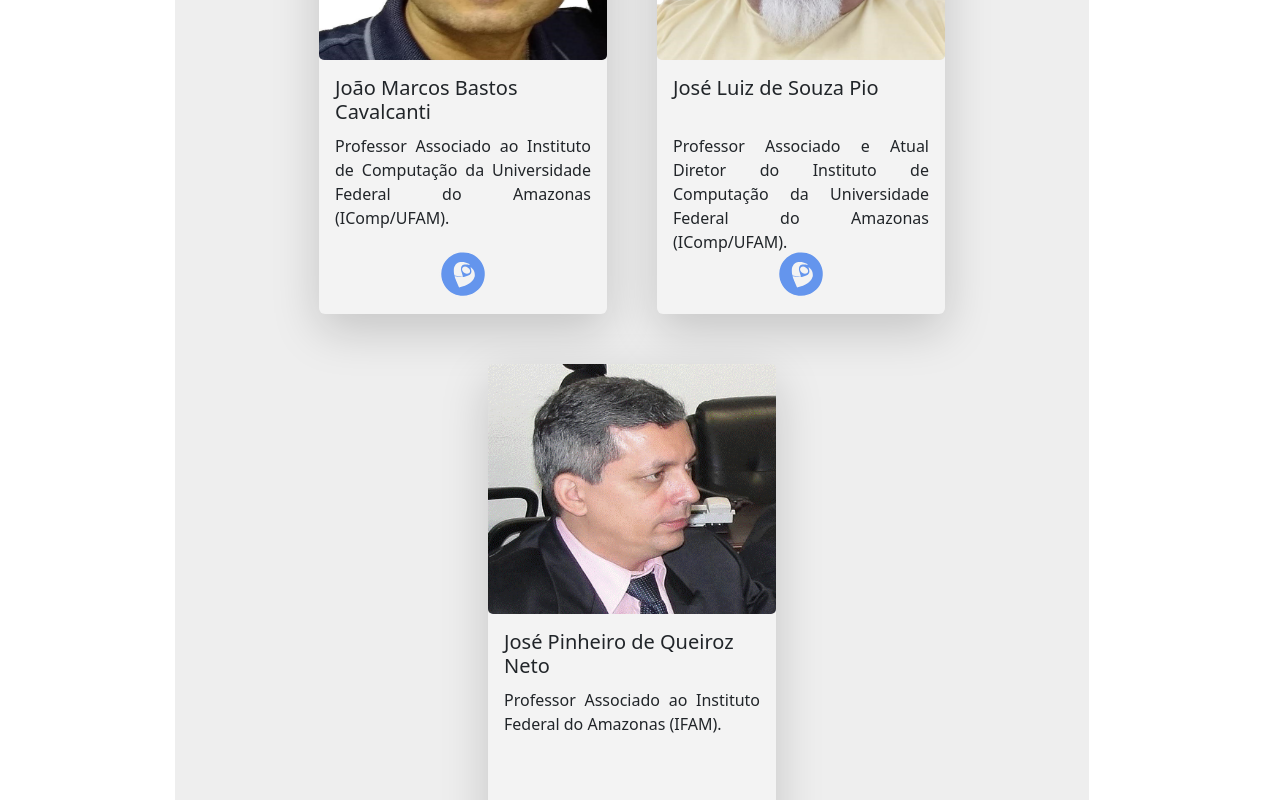
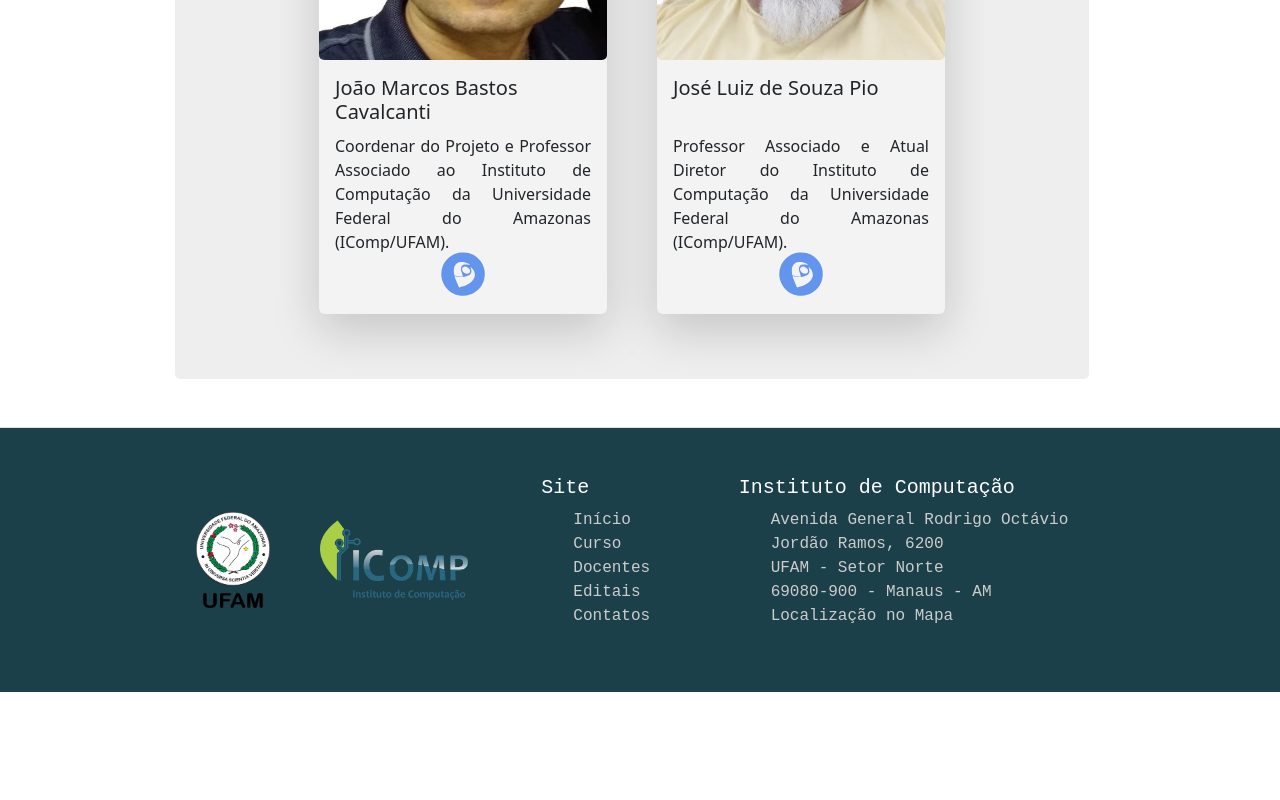
Before and after one commit to LuanAlexandre/impactlab, a React (Create React App) app: page /docentes in a window 1280 px wide. Shown: the part 1640-2440 px from the top of the page. After the commit the page ends 2332 px from the top, so only its background shows below. Built offline with nearby package versions, Linux system fonts and the light colour scheme.

Commit message:
Links na pagina inicial e atualiza lista de docentes

```diff
--- a/src/assets/config/data.js
+++ b/src/assets/config/data.js
@@ -4,7 +4,6 @@ import felipe from '../images/perfil/felipe.jpeg';
 import james from '../images/perfil/james.jpg';
 import joaomarcos from '../images/perfil/joaomarcos.jpeg';
 import josepio from '../images/perfil/josepio.jpeg';
-import josepinheiro from '../images/perfil/josepinheiro.gif';
 
 export const professores = [
   {
@@ -42,7 +41,7 @@ export const professores = [
     id: 5,
     nome: 'João Marcos Bastos Cavalcanti',
     descricao:
-      'Professor Associado ao Instituto de Computação da Universidade Federal do Amazonas (IComp/UFAM).',
+      'Coordenar do Projeto e Professor Associado ao Instituto de Computação da Universidade Federal do Amazonas (IComp/UFAM).',
     lattes: 'http://lattes.cnpq.br/3537707069694606',
     imagem: joaomarcos,
   },
@@ -54,13 +53,6 @@ export const professores = [
     lattes: 'http://lattes.cnpq.br/1014904168887285',
     imagem: josepio,
   },
-  {
-    id: 7,
-    nome: 'José Pinheiro de Queiroz Neto',
-    descricao: 'Professor Associado ao Instituto Federal do Amazonas (IFAM).',
-    lattes: 'http://lattes.cnpq.br/8055796489225138',
-    imagem: josepinheiro,
-  },
 ];
 
 export const coordenacao = [
--- a/src/pages/Curso/index.js
+++ b/src/pages/Curso/index.js
@@ -89,7 +89,7 @@ export default function Curso() {
                     câmeras digitais.
                   </tr>
                 </td>
-                <td>José Pinheiro de Queiroz Neto</td>
+                <td>Felipe Gomes de Oliveira</td>
                 <td>30</td>
               </tr>
               <tr>
@@ -100,7 +100,7 @@ export default function Curso() {
                   transformações radiométricas, ruído e filtragem, algoritmos
                   para controle de câmera, princípios de qualidade de imagens.
                 </td>
-                <td>José Pinheiro de Queiroz Neto</td>
+                <td>José Luiz de Souza Pio</td>
                 <td>40</td>
               </tr>
               <tr>
--- a/src/pages/Home/index.js
+++ b/src/pages/Home/index.js
@@ -13,6 +13,8 @@ import {
   faBrazilianRealSign,
 } from '@fortawesome/free-solid-svg-icons';
 import { Link } from 'react-router-dom';
+import { forms } from '../../assets/config/formulario';
+import edital from '../../files/edital_001_2024/projeto_Impact-Lab_edital_001_2024_selecao_discentes.pdf';
 
 export default function Home() {
   return (
@@ -22,12 +24,25 @@ export default function Home() {
           <h2 className="fw-bolder mb-0 d-grid gap-3 d-sm-flex justify-content-sm-center justify-content-xl-center">
             Venha fazer parte da 4ª Turma!!
           </h2>
-          <br/>
-            <div className="d-grid gap-3 d-sm-flex justify-content-sm-center justify-content-xl-center">
-              <Button>
-                <Link to="/editais">INSCREVA-SE</Link>
-              </Button>
-            </div>
+          <h2 className="fw-bolder mb-0 d-grid gap-3 d-sm-flex justify-content-sm-center justify-content-xl-center">
+            Inscrições abertas até 26/08
+          </h2>
+          <br />
+          <div className="d-grid gap-3 d-sm-flex justify-content-sm-center justify-content-xl-center">
+            <Link className="editalhome" to={edital} target="_blank">
+              <h2 className="fw-bolder mb-0 d-grid gap-3 d-sm-flex justify-content-sm-center justify-content-xl-center">
+                Edital 001/2024 - Turma 04
+              </h2>
+            </Link>
+          </div>
+          <br />
+          <div className="d-grid gap-3 d-sm-flex justify-content-sm-center justify-content-xl-center">
+            <Button>
+              <Link to={forms.url} target="_blank">
+                INSCREVA-SE
+              </Link>
+            </Button>
+          </div>
         </Container>
       </section>
       <header className="imagens">
--- a/src/pages/Home/styled.js
+++ b/src/pages/Home/styled.js
@@ -56,4 +56,9 @@ export const MainContent = styled(Container)`
     color: ${corHeader};
     border-radius: 10px;
   }
+
+  .editalhome {
+    //text-decoration: none;
+    color: ${corHeader};
+  }
 `;
```
